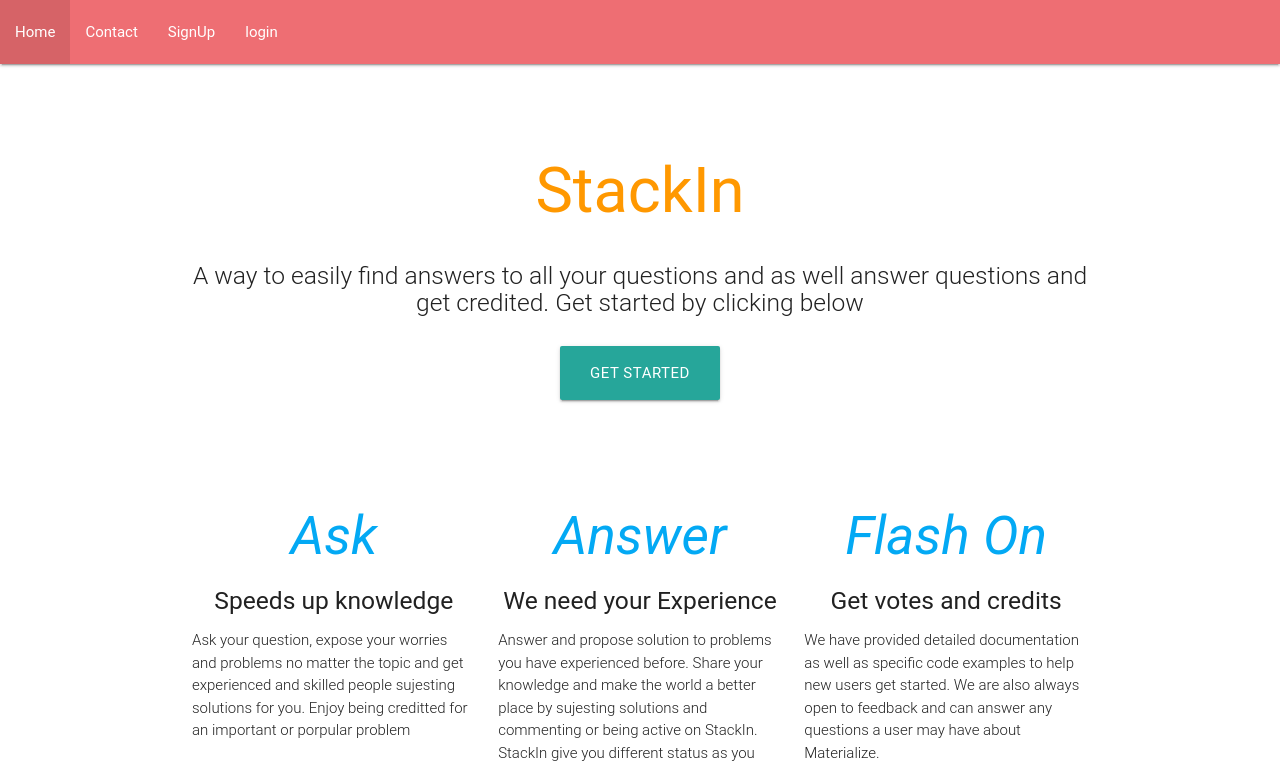
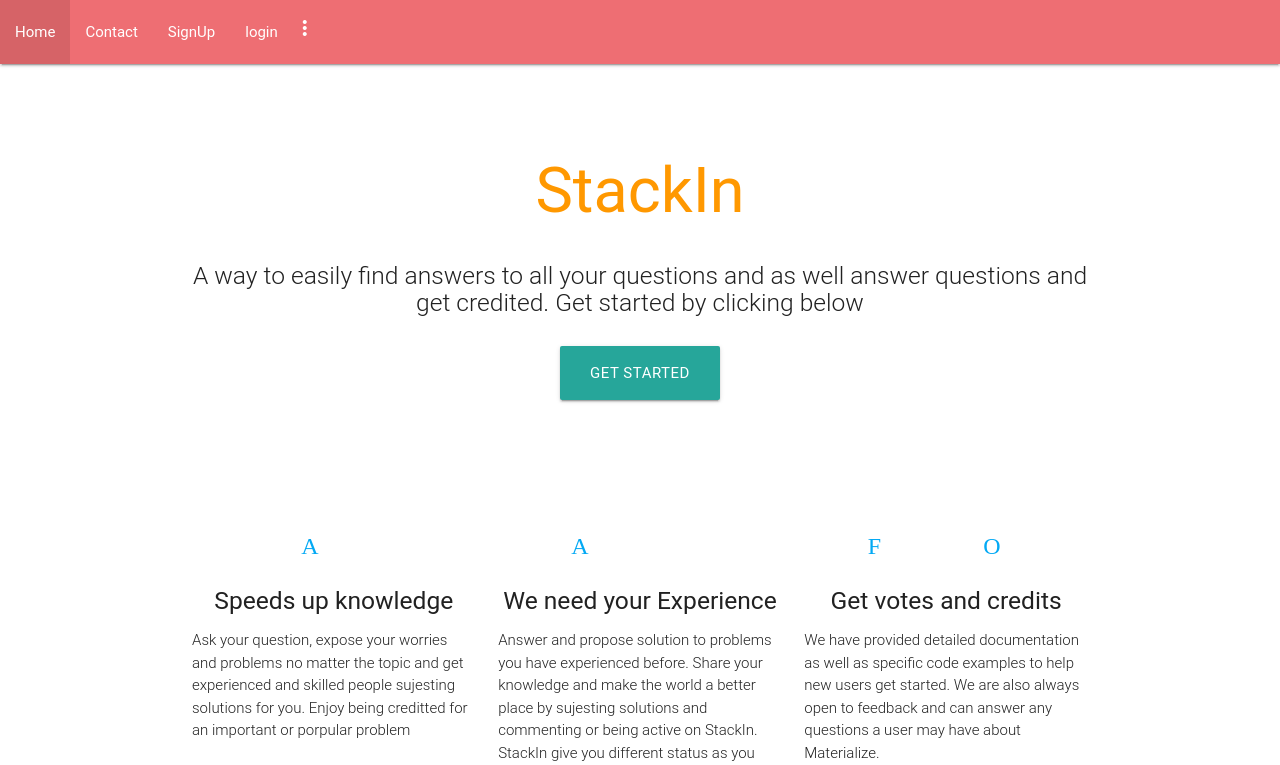
Before and after one commit to rosalieper/Hobie-project, a PHP site: page /index.php in a window 1280 px wide. Shown: the top 765 px of the page. Run offline with PHP 8.4, Linux system fonts and the light colour scheme; some web fonts are replaced.

Commit message:
added more_vert icon action on the nav for more options

```diff
--- a/Patials/head.php
+++ b/Patials/head.php
@@ -1,10 +1,13 @@
 <?php
 
-echo "<nav><ul>
+echo "
+	  <link href='https://fonts.googleapis.com/icon?family=Material+Icons' rel='stylesheet'>
+	<nav><ul>
 		<li><a href = \"../index.php\">Home</a></li>
 		<li><a href = \"/Hobie-project/Patials/contact.php\">Contact</a></li>
 		<li><a href = \"/Hobie-project/Patials/signup.php\">SignUp</a></li>
 		<li><a href = \"/Hobie-project/Patials/login.php\">login</a></li>
+		<li><i class='large material-icons'>more_vert</i></li>
 		</ul>
 		</nav>";
 
```
